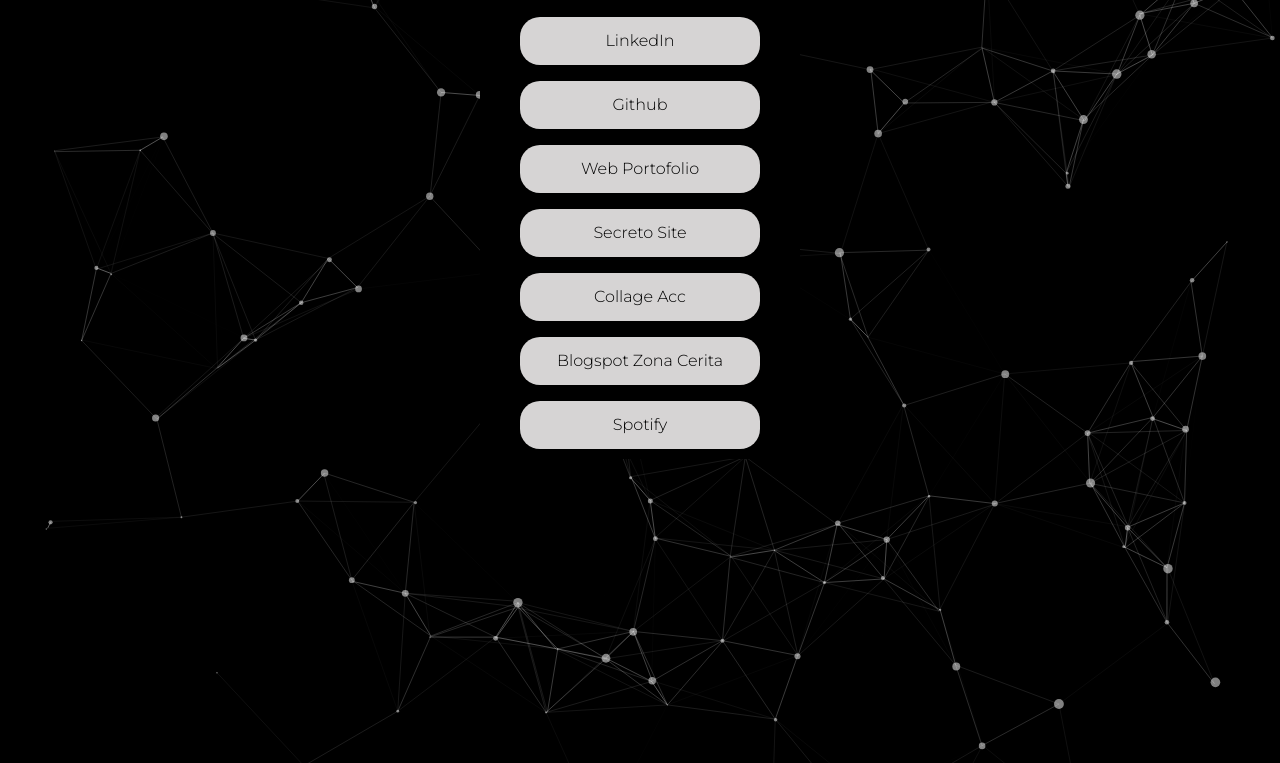
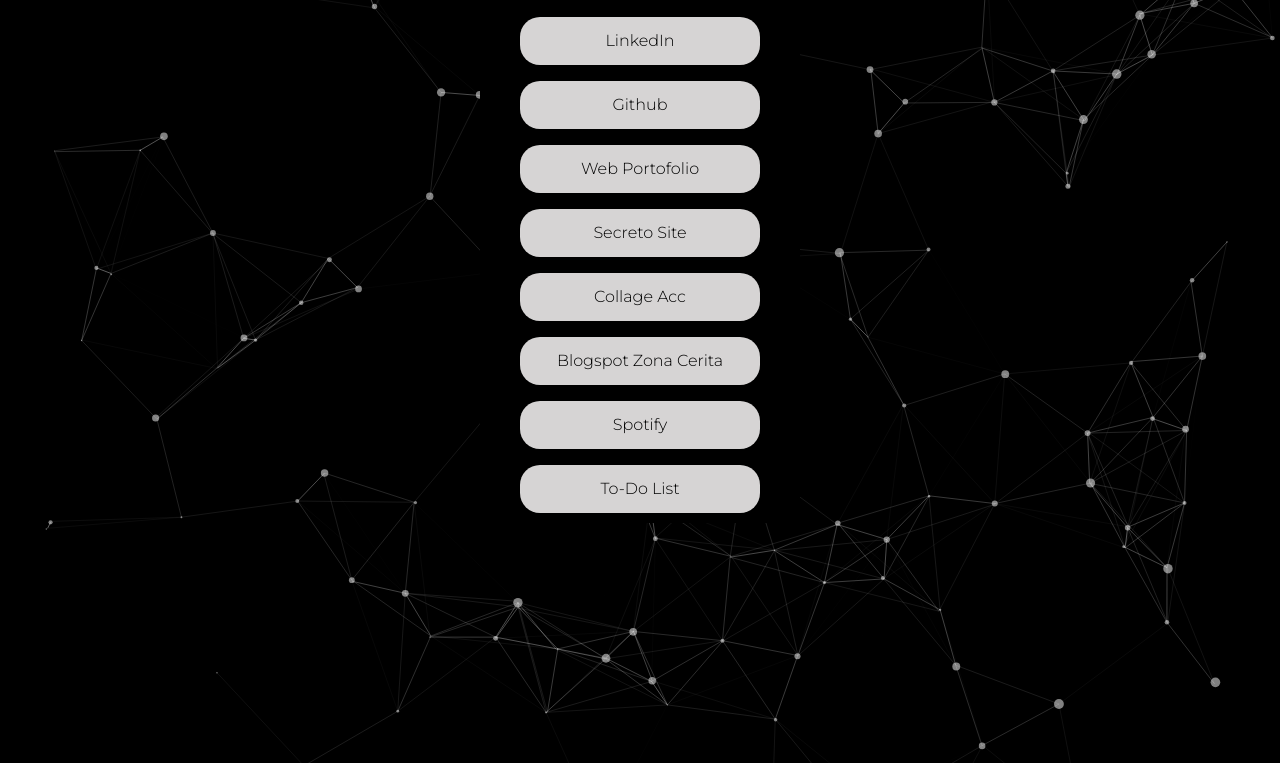
Before and after one commit to kabirrifai003/kabir-link, a plain HTML site: page index.html in a window 1280 px wide. Shown: the part 337-1100 px from the top of the page. Drawn offline with nearby package versions, Linux system fonts and the light colour scheme.

Commit message:
Tambah To Do List

```diff
--- a/index.html
+++ b/index.html
@@ -64,6 +64,11 @@
               <p>Spotify</p>
             </a>
           </div>
+          <div class="linktree__links--item">
+            <a href="https://kabirrifai003.github.io/To-Do-List-Kabir/" target="_blank" rel="noopener noreferrer">
+              <p>To-Do List</p>
+            </a>
+          </div>
 
           <!-- Iframe Youtube -->
         </div>
```
